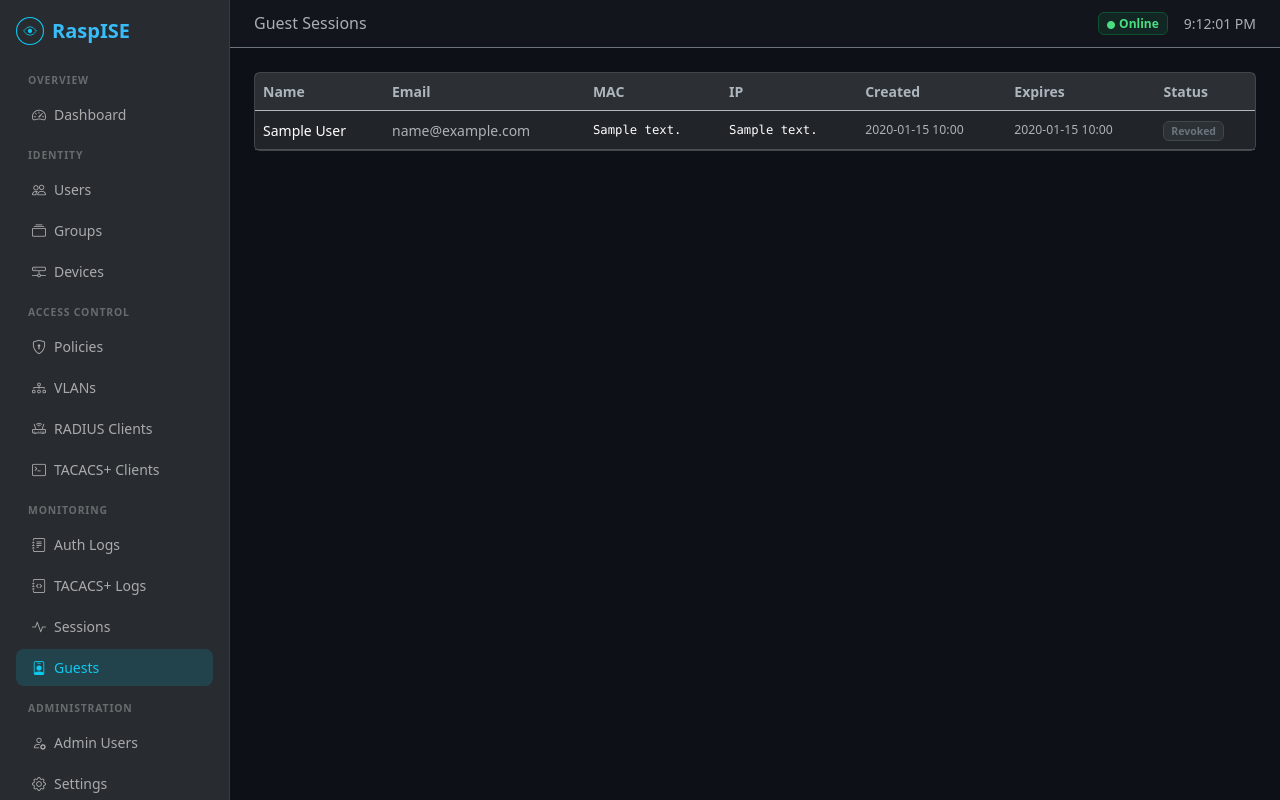
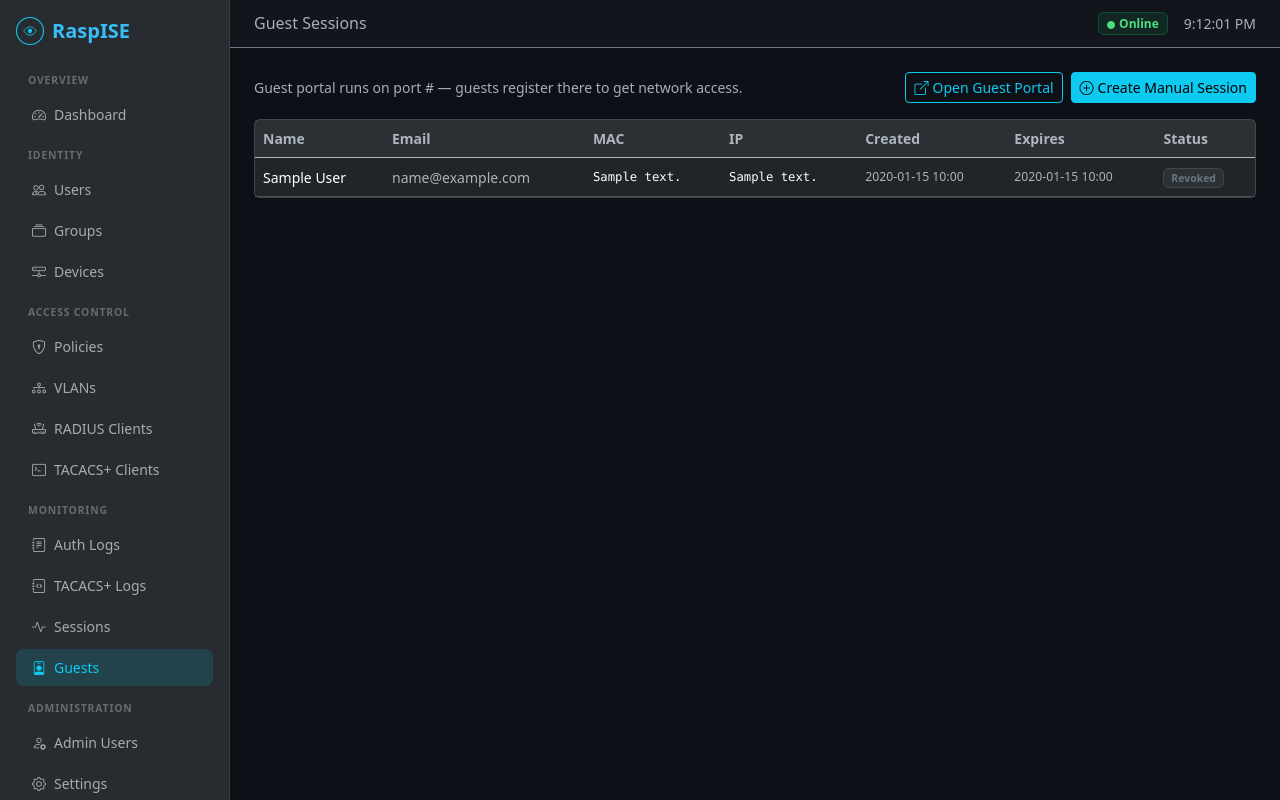
Before and after one commit to ssnrshnn/raspISE, a FastAPI app: template raspise/web/templates/guests.html in a window 1280 px wide. Run offline with FastAPI, Linux system fonts and the light colour scheme; the template is opened without the code that fills it: most values are stand-ins (such as "Sample title", 1, 10 or a date in 2020).

Commit message:
feat: guest portal link + manual session creation + YAML key migration

```diff
--- a/raspise/web/app.py
+++ b/raspise/web/app.py
@@ -297,12 +297,17 @@ async def sessions_page(request: Request, db: AsyncSession = Depends(get_db)):
 @app.get("/guests", response_class=HTMLResponse)
 async def guests_page(request: Request, db: AsyncSession = Depends(get_db)):
     user = _require_auth(request)
+    cfg  = get_config()
     rows = (await db.execute(
         select(GuestSession).order_by(GuestSession.created_at.desc()).limit(100)
     )).scalars().all()
     now = datetime.now(timezone.utc)
+    # Build portal URL using the same host but portal port
+    portal_host = request.headers.get("host", "").split(":")[0] or "localhost"
+    portal_url  = f"http://{portal_host}:{cfg.portal.port}"
     return templates.TemplateResponse(request, "guests.html", {
         "request": request, "user": user, "sessions": rows, "now": now,
+        "portal_url": portal_url,
     })
 
 
--- a/raspise/web/templates/guests.html
+++ b/raspise/web/templates/guests.html
@@ -3,6 +3,18 @@
 {% block page_title %}Guest Sessions{% endblock %}
 
 {% block content %}
+<div class="d-flex justify-content-between align-items-center mb-3">
+  <span class="text-muted small">Guest portal runs on port {{ portal_url.split(':')[-1] }} — guests register there to get network access.</span>
+  <div class="d-flex gap-2">
+    <a href="{{ portal_url }}" target="_blank" class="btn btn-sm btn-outline-info">
+      <i class="bi bi-box-arrow-up-right me-1"></i>Open Guest Portal
+    </a>
+    <button class="btn btn-sm btn-info" data-bs-toggle="modal" data-bs-target="#createGuestModal">
+      <i class="bi bi-plus-circle me-1"></i>Create Manual Session
+    </button>
+  </div>
+</div>
+
 <div class="card">
   <div class="table-responsive">
     <table class="table table-hover mb-0 small align-middle">
@@ -35,4 +47,66 @@
     </table>
   </div>
 </div>
+
+<!-- Create Manual Guest Session Modal -->
+<div class="modal fade" id="createGuestModal" tabindex="-1">
+  <div class="modal-dialog">
+    <div class="modal-content">
+      <div class="modal-header">
+        <h5 class="modal-title">Create Manual Guest Session</h5>
+        <button type="button" class="btn-close" data-bs-dismiss="modal"></button>
+      </div>
+      <div class="modal-body">
+        <div class="mb-3">
+          <label class="form-label">Full Name *</label>
+          <input type="text" class="form-control" id="g_name" placeholder="Jane Smith">
+        </div>
+        <div class="mb-3">
+          <label class="form-label">Email</label>
+          <input type="email" class="form-control" id="g_email" placeholder="jane@example.com">
+        </div>
+        <div class="mb-3">
+          <label class="form-label">MAC Address</label>
+          <input type="text" class="form-control font-monospace" id="g_mac"
+                 placeholder="aa:bb:cc:dd:ee:ff" pattern="[0-9a-fA-F:]{17}">
+          <div class="form-text">Optional — leave blank if unknown.</div>
+        </div>
+        <div class="mb-3">
+          <label class="form-label">Duration (hours)</label>
+          <input type="number" class="form-control" id="g_hours" value="8" min="1" max="168" style="max-width:120px">
+        </div>
+      </div>
+      <div class="modal-footer">
+        <button class="btn btn-secondary" data-bs-dismiss="modal">Cancel</button>
+        <button class="btn btn-info" onclick="createGuest()">Create Session</button>
+      </div>
+    </div>
+  </div>
+</div>
 {% endblock %}
+
+{% block scripts %}
+<script>
+async function createGuest() {
+  const name = document.getElementById('g_name').value.trim();
+  if (!name) { alert('Full name is required'); return; }
+  const body = {
+    full_name:      name,
+    email:          document.getElementById('g_email').value.trim() || null,
+    mac_address:    document.getElementById('g_mac').value.trim()   || null,
+    duration_hours: parseInt(document.getElementById('g_hours').value) || 8,
+  };
+  const r = await fetch('/api/v1/guests', {
+    method: 'POST',
+    headers: {'Content-Type': 'application/json'},
+    body: JSON.stringify(body),
+  });
+  if (r.ok) {
+    location.reload();
+  } else {
+    const err = await r.json().catch(() => ({}));
+    alert('Error: ' + (err.detail || r.status));
+  }
+}
+</script>
+{% endblock %}
--- a/raspise/web/templates/settings.html
+++ b/raspise/web/templates/settings.html
@@ -166,8 +166,11 @@
                    value="{{ cfg.portal.guest_psk }}">
           </div>
         </div>
-        <div class="card-footer border-secondary">
+        <div class="card-footer border-secondary d-flex justify-content-between align-items-center">
           <button type="submit" class="btn btn-sm btn-info">Save Portal Settings</button>
+          <a href="/guests" class="btn btn-sm btn-outline-secondary">
+            <i class="bi bi-person-badge me-1"></i>View Guest Sessions
+          </a>
         </div>
       </form>
     </div>
```
Also changed, not shown: raspise/api/routes.py (+35 -1 lines), raspise/api/schemas.py (+22 -0 lines), 1 other file.
